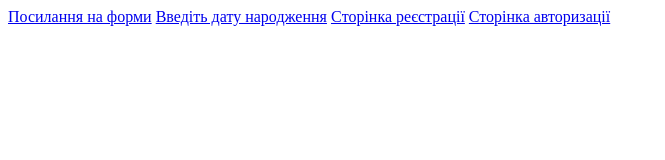
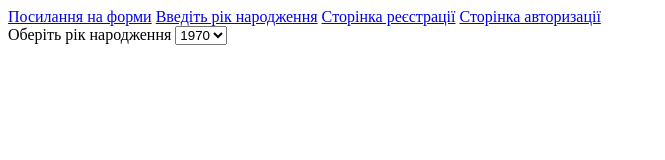
Before and after one commit to naj0j/lesson3, a plain HTML site: page form1.html in a window 1280 px wide. Shown: the whole page, without its empty margins (0-665 px from the left). Drawn offline with Linux system fonts and the light colour scheme.

Commit message:
відредагував назви посилань та створив першу форму

```diff
--- a/form1.html
+++ b/form1.html
@@ -11,10 +11,23 @@
 <body>
     <div>
         <a href="index.html">Посилання на форми</a>
-        <a href="form1.html">Введіть дату народження</a>
+        <a href="form1.html">Введіть рік народження</a>
         <a href="form2.html">Cторінка реєстрації</a>
         <a href="form3.html">Сторінка авторизації</a>
     </div>
+    <form action="https://tests.fomenko.top/echo/index.php" method="post">
+        <div>
+            <label for="list">Оберіть рік народження</label>
+            <select name="list" id="list">
+                <option value="1990">1970</option>
+                <option value="2000">1980</option>
+                <option value="1980">1990</option>
+                <option value="1970">2000</option>
+            </select>
+        </div>
+    </form>
+
+    </form>
 </body>
 
 </html>
```
Also changed, not shown: form2.html (+1 -1 lines), form3.html (+1 -1 lines), index.html (+1 -1 lines).
